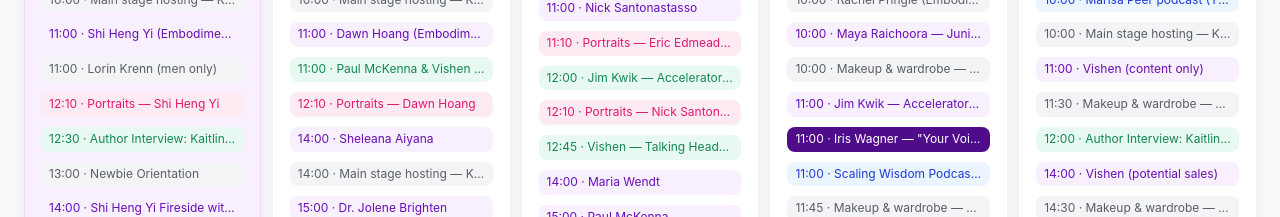
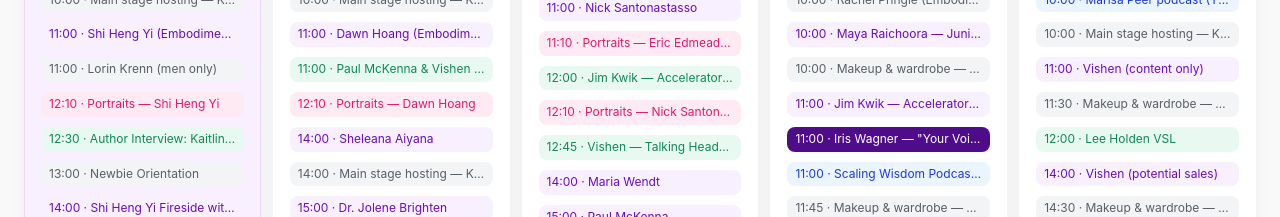
Before and after one commit to garethwinter-cpu/mindvalley-u-production, a React (Vite) app: page / in a window 1280 px wide. Shown: the part 2000-2217 px from the top of the page. Built offline with nearby package versions, Linux system fonts and the light colour scheme; a web font is replaced by a local one.

Commit message:
Rename Lee Holden session to "Lee Holden VSL"
Co-Authored-By: Claude Opus 5 <noreply@anthropic.com>

```diff
--- a/src/data/productions.ts
+++ b/src/data/productions.ts
@@ -771,7 +771,7 @@ export const PRODUCTION_EVENTS: ScheduleEvent[] = [
     date: '2026-07-31',
     start: '12:00',
     end: '14:00',
-    title: 'Author Interview: Kaitlin & Lee Holden (2-hour session)',
+    title: 'Lee Holden VSL',
     type: 'production',
     location: STUDIO,
     speakers: ['lee-holden', 'kaitlin'],
```
